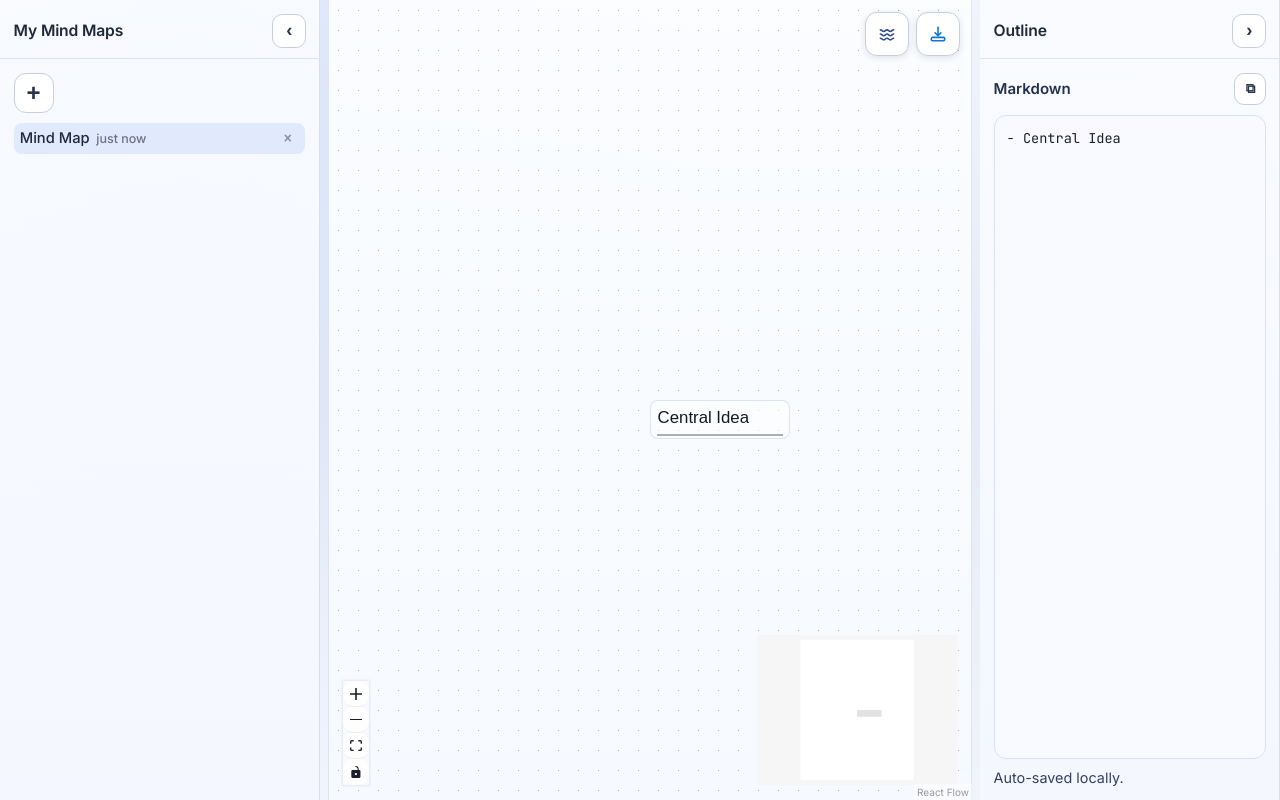
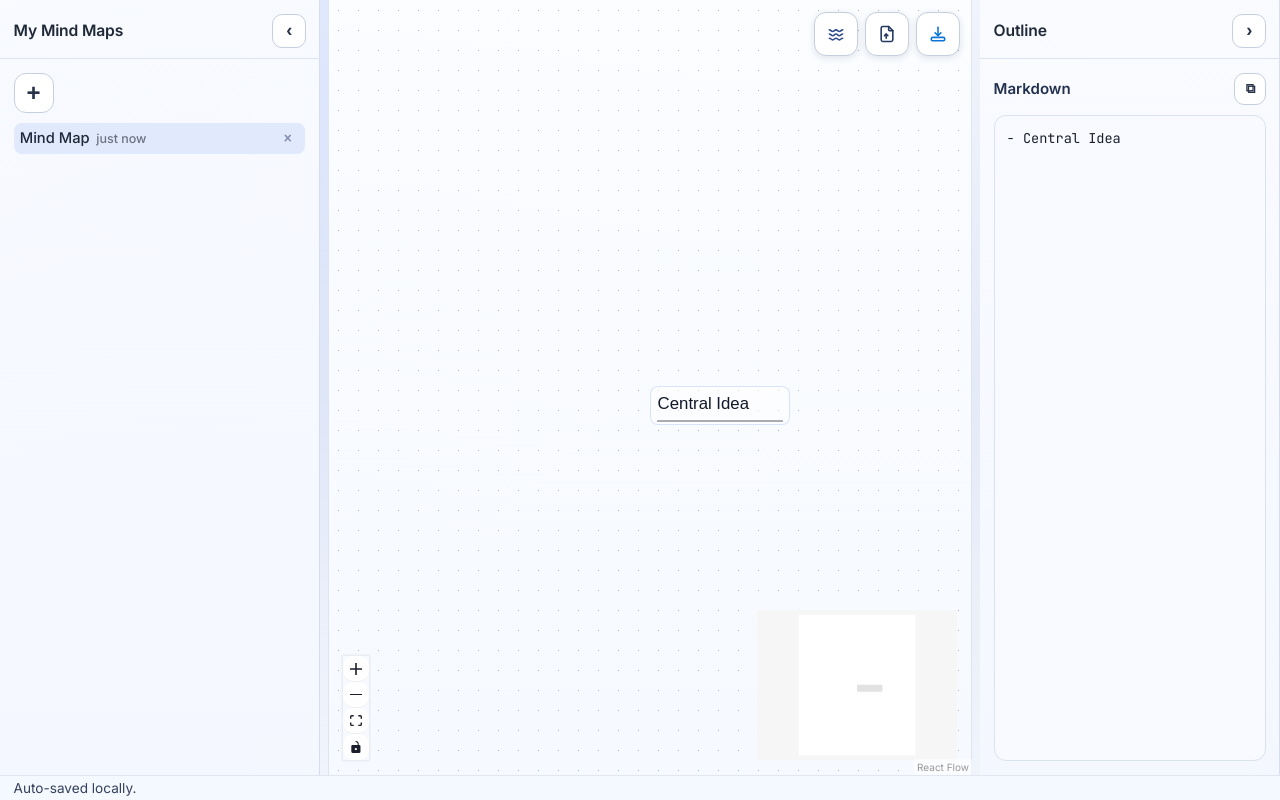
Before and after one commit to mdfranz/arvindkc-mind-maps, a React (Vite) app: page / in a window 1280 px wide. Built offline with nearby package versions, Linux system fonts and the light colour scheme.

Commit message:
Moved status bar

```diff
--- a/src/App.tsx
+++ b/src/App.tsx
@@ -201,6 +201,23 @@ export default function App() {
     } catch (error) {
       setStatus(
         `PNG export failed: ${error instanceof Error ? error.message : 'Unexpected error while exporting.'}`
+      );
+    }
+  };
+
+  const handleExportMarkdown = () => {
+    try {
+      const blob = new Blob([outlineDraft], { type: 'text/markdown' });
+      const url = URL.createObjectURL(blob);
+      const link = document.createElement('a');
+      link.href = url;
+      link.download = `${title.replace(/\s+/g, '-').toLowerCase() || 'mindmap'}.md`;
+      link.click();
+      URL.revokeObjectURL(url);
+      setStatus('Markdown downloaded.');
+    } catch (error) {
+      setStatus(
+        `Markdown export failed: ${error instanceof Error ? error.message : 'Unexpected error while exporting.'}`
       );
     }
   };
@@ -460,6 +477,20 @@ export default function App() {
             <button
               type="button"
               className="canvas-icon-btn"
+              title="Export Markdown"
+              aria-label="Export Markdown"
+              onClick={handleExportMarkdown}
+            >
+              <svg viewBox="0 0 24 24" aria-hidden="true">
+                <path d="M14 3v4a1 1 0 0 0 1 1h4" />
+                <path d="M17 21H7a2 2 0 0 1-2-2V5a2 2 0 0 1 2-2h7l5 5v11a2 2 0 0 1-2 2z" />
+                <path d="M9 14l2-2 2 2" />
+                <path d="M11 12v5" />
+              </svg>
+            </button>
+            <button
+              type="button"
+              className="canvas-icon-btn"
               title="Export PNG"
               aria-label="Export PNG"
               onClick={handleExportPng}
@@ -532,11 +563,13 @@ export default function App() {
                 aria-label="Edit Markdown Outline"
                 spellCheck={false}
               />
-              <p className="status">{status}</p>
             </div>
           ) : null}
         </aside>
       </main>
+      <div className="status-bar">
+        <p className="status">{status}</p>
+      </div>
     </div>
   );
 }
--- a/src/styles.css
+++ b/src/styles.css
@@ -48,6 +48,8 @@ html,
 .app-shell {
   width: 100%;
   height: 100%;
+  display: flex;
+  flex-direction: column;
 }
 
 button {
@@ -67,8 +69,9 @@ button.primary {
 }
 
 .workspace {
+  flex: 1;
   width: 100%;
-  height: 100%;
+  min-height: 0;
   display: flex;
   align-items: stretch;
   gap: 0;
@@ -292,10 +295,19 @@ button.primary {
   padding: 0;
 }
 
+.status-bar {
+  flex: 0 0 auto;
+  padding: 0.25rem 0.85rem;
+  background: #f4f8ff;
+  border-top: 1px solid #e1e7f0;
+  display: flex;
+  align-items: center;
+}
+
 .status {
   margin: 0;
   color: #34405c;
-  font-size: 0.9rem;
+  font-size: 0.85rem;
 }
 
 .vault-list {
```
